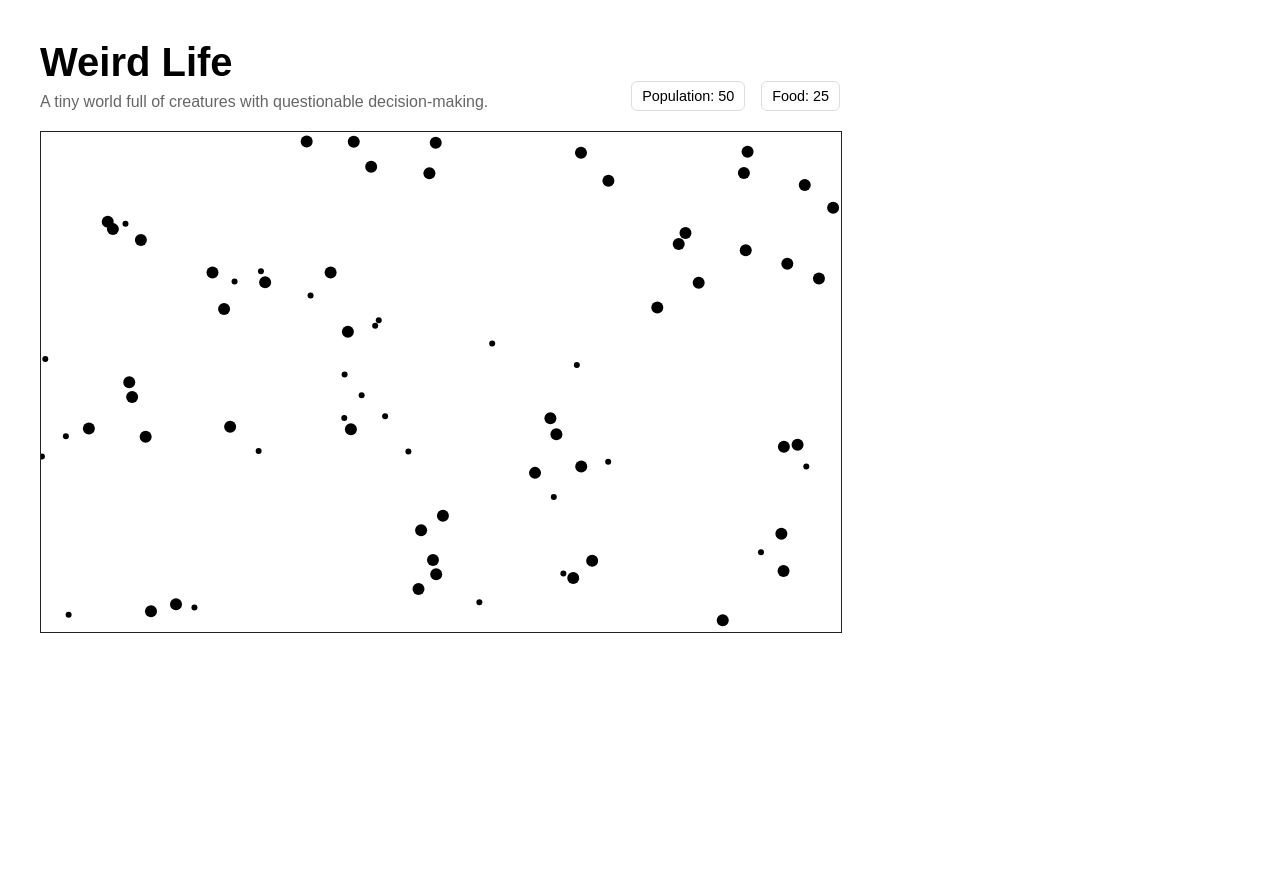
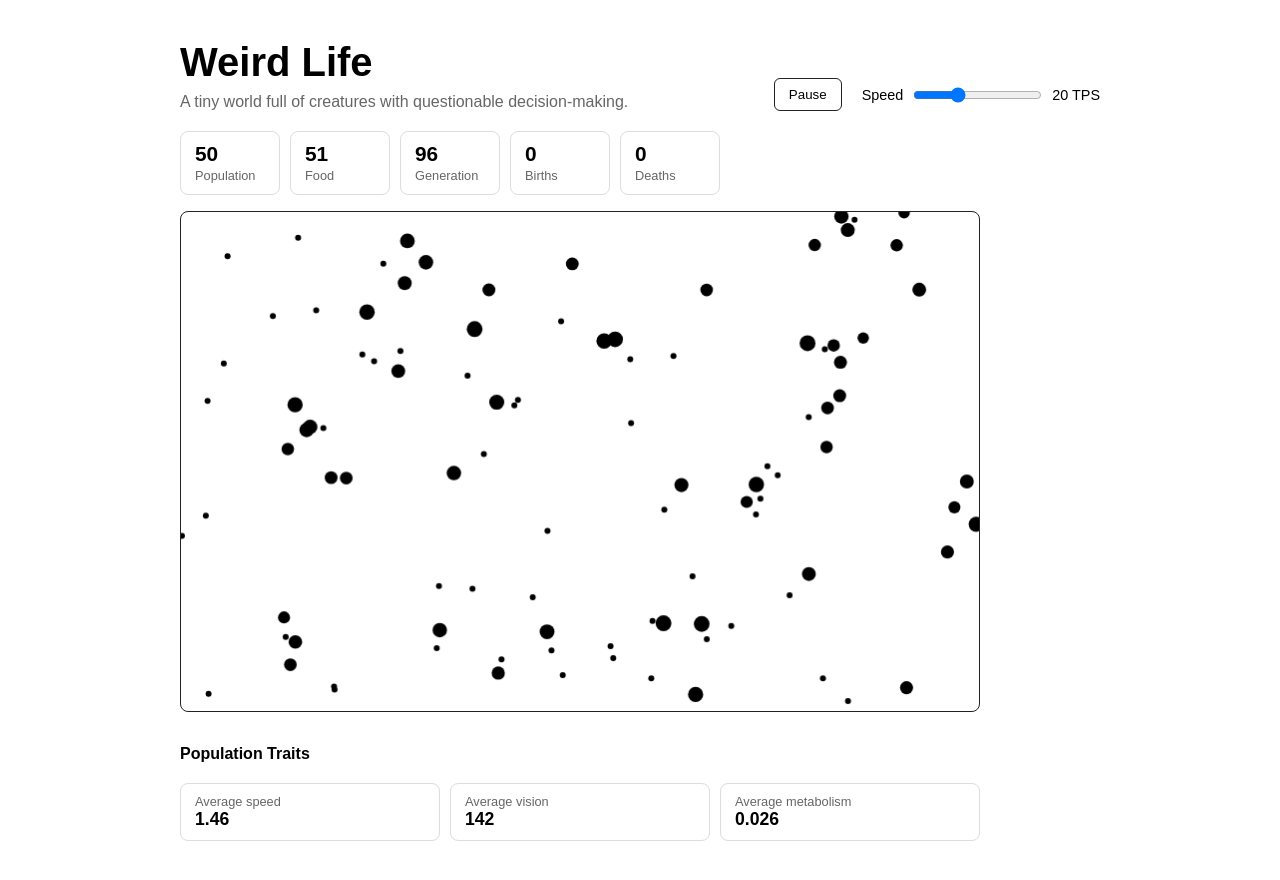
Before and after one commit to darsindavid/weird-life, a React (Vite) app: page / in a window 1280 px wide. Before the commit the page ends 800 px from the top, so only its background shows below. Built offline with nearby package versions, Linux system fonts and the light colour scheme.

Commit message:
feat: introduce reproduction and evolutionary traits

```diff
--- a/src/App.css
+++ b/src/App.css
@@ -1,13 +1,15 @@
 main {
   min-height: 100vh;
   padding: 40px;
+  max-width: 1000px;
+  margin: 0 auto;
 }
 
-.header {
-  width: 800px;
+header {
   display: flex;
   justify-content: space-between;
   align-items: end;
+  gap: 30px;
   margin-bottom: 20px;
 }
 
@@ -21,19 +23,97 @@ p {
   color: #666;
 }
 
-.stats {
+.controls {
   display: flex;
-  gap: 16px;
+  align-items: center;
+  gap: 20px;
+}
+
+button {
+  padding: 8px 14px;
+  border: 1px solid #222;
+  background: white;
+  border-radius: 6px;
+  cursor: pointer;
+}
+
+button:hover {
+  background: #f2f2f2;
+}
+
+label {
+  display: flex;
+  align-items: center;
+  gap: 8px;
   font-size: 0.9rem;
 }
 
+.stats {
+  display: flex;
+  gap: 10px;
+  margin-bottom: 16px;
+}
+
+.stats div {
+  min-width: 100px;
+  padding: 10px 14px;
+  border: 1px solid #ddd;
+  border-radius: 8px;
+}
+
+.stats strong {
+  display: block;
+  font-size: 1.3rem;
+}
+
 .stats span {
-  padding: 6px 10px;
-  border: 1px solid #ddd;
-  border-radius: 6px;
+  color: #666;
+  font-size: 0.8rem;
 }
 
 canvas {
   display: block;
+  width: 800px;
+  max-width: 100%;
   border: 1px solid #222;
+  border-radius: 8px;
 }
+
+.traits {
+  margin-top: 20px;
+  width: 800px;
+  max-width: 100%;
+}
+
+.traits h2 {
+  font-size: 1rem;
+  margin-bottom: 10px;
+}
+
+.traits {
+  display: flex;
+  flex-wrap: wrap;
+  gap: 10px;
+}
+
+.traits h2 {
+  width: 100%;
+}
+
+.traits div {
+  flex: 1;
+  min-width: 150px;
+  padding: 10px 14px;
+  border: 1px solid #ddd;
+  border-radius: 8px;
+}
+
+.traits span {
+  display: block;
+  color: #666;
+  font-size: 0.8rem;
+}
+
+.traits strong {
+  font-size: 1.1rem;
+}
--- a/src/App.tsx
+++ b/src/App.tsx
@@ -8,8 +8,19 @@ const SIMULATION_TPS = 20
 
 function App() {
   const canvasRef = useRef<HTMLCanvasElement>(null)
+
+  const [running, setRunning] = useState(true)
+  const [simulationSpeed, setSimulationSpeed] = useState(20)
+
   const [population, setPopulation] = useState(0)
   const [foodCount, setFoodCount] = useState(0)
+  const [generation, setGeneration] = useState(0)
+  const [births, setBirths] = useState(0)
+  const [deaths, setDeaths] = useState(0)
+
+  const [averageSpeed, setAverageSpeed] = useState(0)
+  const [averageVision, setAverageVision] = useState(0)
+  const [averageMetabolism, setAverageMetabolism] = useState(0)
 
   useEffect(() => {
     const canvas = canvasRef.current
@@ -29,15 +40,24 @@ function App() {
     let animationFrameId: number
     let lastSimulationTime = performance.now()
 
-    const simulationInterval = 1000 / SIMULATION_TPS
+    const animate = (currentTime: number) => {
+      if (running) {
+        const simulationInterval = 1000 / simulationSpeed
 
-    const animate = (currentTime: number) => {
-      if (currentTime - lastSimulationTime >= simulationInterval) {
-        world.update()
-        lastSimulationTime = currentTime
+        if (currentTime - lastSimulationTime >= simulationInterval) {
+          world.update()
+          lastSimulationTime = currentTime
 
-        setPopulation(world.blobs.length)
-        setFoodCount(world.foods.length)
+          setPopulation(world.blobs.length)
+          setFoodCount(world.foods.length)
+          setGeneration(world.generation)
+          setBirths(world.births)
+          setDeaths(world.deaths)
+
+          setAverageSpeed(world.getAverageSpeed())
+          setAverageVision(world.getAverageVision())
+          setAverageMetabolism(world.getAverageMetabolism())
+        }
       }
 
       context.clearRect(0, 0, WORLD_WIDTH, WORLD_HEIGHT)
@@ -49,8 +69,10 @@ function App() {
       }
 
       for (const blob of world.blobs) {
+        const radius = 4 + blob.genome.speed * 2
+
         context.beginPath()
-        context.arc(blob.x, blob.y, 6, 0, Math.PI * 2)
+        context.arc(blob.x, blob.y, radius, 0, Math.PI * 2)
         context.fill()
       }
 
@@ -62,19 +84,64 @@ function App() {
     return () => {
       cancelAnimationFrame(animationFrameId)
     }
-  }, [])
+  }, [running, simulationSpeed])
 
   return (
     <main>
-      <section className="header">
+      <header>
         <div>
           <h1>Weird Life</h1>
-          <p>A tiny world full of creatures with questionable decision-making.</p>
+          <p>
+            A tiny world full of creatures with questionable
+            decision-making.
+          </p>
         </div>
 
-        <div className="stats">
-          <span>Population: {population}</span>
-          <span>Food: {foodCount}</span>
+        <div className="controls">
+          <button onClick={() => setRunning((value) => !value)}>
+            {running ? 'Pause' : 'Run'}
+          </button>
+
+          <label>
+            Speed
+            <input
+              type="range"
+              min="1"
+              max="60"
+              value={simulationSpeed}
+              onChange={(event) =>
+                setSimulationSpeed(Number(event.target.value))
+              }
+            />
+            {simulationSpeed} TPS
+          </label>
+        </div>
+      </header>
+
+      <section className="stats">
+        <div>
+          <strong>{population}</strong>
+          <span>Population</span>
+        </div>
+
+        <div>
+          <strong>{foodCount}</strong>
+          <span>Food</span>
+        </div>
+
+        <div>
+          <strong>{generation}</strong>
+          <span>Generation</span>
+        </div>
+
+        <div>
+          <strong>{births}</strong>
+          <span>Births</span>
+        </div>
+
+        <div>
+          <strong>{deaths}</strong>
+          <span>Deaths</span>
         </div>
       </section>
 
@@ -83,6 +150,25 @@ function App() {
         width={WORLD_WIDTH}
         height={WORLD_HEIGHT}
       />
+
+      <section className="traits">
+        <h2>Population Traits</h2>
+
+        <div>
+          <span>Average speed</span>
+          <strong>{averageSpeed.toFixed(2)}</strong>
+        </div>
+
+        <div>
+          <span>Average vision</span>
+          <strong>{averageVision.toFixed(0)}</strong>
+        </div>
+
+        <div>
+          <span>Average metabolism</span>
+          <strong>{averageMetabolism.toFixed(3)}</strong>
+        </div>
+      </section>
     </main>
   )
 }
--- a/src/simulation/Blob.ts
+++ b/src/simulation/Blob.ts
@@ -1,4 +1,9 @@
 import { Food } from './Food'
+import {
+  createRandomGenome,
+  mutateGenome,
+  type Genome,
+} from './Genome'
 
 export class Blob {
   x: number
@@ -7,26 +12,30 @@ export class Blob {
   vy: number
   energy: number
   age: number
+  genome: Genome
 
-  private readonly maxSpeed = 1.5
-  private readonly energyDrain = 0.02
-  private readonly foodDetectionRange = 120
   private readonly eatingDistance = 8
 
-  constructor(x: number, y: number) {
+  constructor(
+    x: number,
+    y: number,
+    genome: Genome = createRandomGenome(),
+    energy = 100,
+  ) {
     this.x = x
     this.y = y
 
     this.vx = (Math.random() - 0.5) * 2
     this.vy = (Math.random() - 0.5) * 2
 
-    this.energy = 100
+    this.energy = energy
     this.age = 0
+    this.genome = genome
   }
 
   update(width: number, height: number, foods: Food[]) {
     this.age += 1
-    this.energy -= this.energyDrain
+    this.energy -= this.genome.metabolism
 
     const nearestFood = this.findNearestFood(foods)
 
@@ -46,7 +55,7 @@ export class Blob {
 
   private findNearestFood(foods: Food[]) {
     let nearestFood: Food | null = null
-    let nearestDistance = this.foodDetectionRange
+    let nearestDistance = this.genome.vision
 
     for (const food of foods) {
       const distance = this.distanceTo(food.x, food.y)
@@ -85,9 +94,9 @@ export class Blob {
   private limitSpeed() {
     const speed = Math.sqrt(this.vx * this.vx + this.vy * this.vy)
 
-    if (speed > this.maxSpeed) {
-      this.vx = (this.vx / speed) * this.maxSpeed
-      this.vy = (this.vy / speed) * this.maxSpeed
+    if (speed > this.genome.speed) {
+      this.vx = (this.vx / speed) * this.genome.speed
+      this.vy = (this.vy / speed) * this.genome.speed
     }
   }
 
@@ -119,6 +128,25 @@ export class Blob {
     }
   }
 
+  canReproduce() {
+    return this.energy >= this.genome.reproductionThreshold
+  }
+
+  reproduce() {
+    const offspringEnergy = this.energy / 2
+
+    this.energy = offspringEnergy
+
+    const offspringGenome = mutateGenome(this.genome)
+
+    return new Blob(
+      this.x + (Math.random() - 0.5) * 10,
+      this.y + (Math.random() - 0.5) * 10,
+      offspringGenome,
+      offspringEnergy,
+    )
+  }
+
   private distanceTo(x: number, y: number) {
     const dx = x - this.x
     const dy = y - this.y
--- /dev/null
+++ b/src/simulation/Genome.ts
@@ -0,0 +1,34 @@
+export interface Genome {
+  speed: number
+  vision: number
+  metabolism: number
+  reproductionThreshold: number
+}
+
+export function createRandomGenome(): Genome {
+  return {
+    speed: 0.8 + Math.random() * 1.2,
+    vision: 80 + Math.random() * 120,
+    metabolism: 0.015 + Math.random() * 0.025,
+    reproductionThreshold: 140 + Math.random() * 60,
+  }
+}
+
+export function mutateGenome(parent: Genome): Genome {
+  return {
+    speed: Math.max(0.5, parent.speed + randomMutation(0.15)),
+    vision: Math.max(40, parent.vision + randomMutation(15)),
+    metabolism: Math.max(
+      0.005,
+      parent.metabolism + randomMutation(0.005),
+    ),
+    reproductionThreshold: Math.max(
+      100,
+      parent.reproductionThreshold + randomMutation(10),
+    ),
+  }
+}
+
+function randomMutation(amount: number) {
+  return (Math.random() - 0.5) * 2 * amount
+}
--- a/src/simulation/World.ts
+++ b/src/simulation/World.ts
@@ -7,8 +7,13 @@ export class World {
   blobs: Blob[]
   foods: Food[]
 
-  private readonly foodSpawnChance = 0.04
-  private readonly maxFood = 150
+  generation: number
+  births: number
+  deaths: number
+
+  private readonly foodSpawnChance = 0.12
+  private readonly maxFood = 200
+  private readonly maxPopulation = 200
 
   constructor(width: number, height: number, initialPopulation: number) {
     this.width = width
@@ -16,16 +21,24 @@ export class World {
     this.blobs = []
     this.foods = []
 
+    this.generation = 0
+    this.births = 0
+    this.deaths = 0
+
     for (let i = 0; i < initialPopulation; i++) {
       this.addRandomBlob()
     }
 
-    for (let i = 0; i < 50; i++) {
+    for (let i = 0; i < 75; i++) {
       this.addRandomFood()
     }
   }
 
   addRandomBlob() {
+    if (this.blobs.length >= this.maxPopulation) {
+      return
+    }
+
     const blob = new Blob(
       Math.random() * this.width,
       Math.random() * this.height,
@@ -48,13 +61,71 @@ export class World {
   }
 
   update() {
+    this.generation += 1
+
     this.spawnFood()
+
+    const offspring: Blob[] = []
 
     for (const blob of this.blobs) {
       blob.update(this.width, this.height, this.foods)
+
+      if (
+        blob.canReproduce() &&
+        this.blobs.length + offspring.length < this.maxPopulation
+      ) {
+        offspring.push(blob.reproduce())
+      }
     }
 
+    this.blobs.push(...offspring)
+
+    this.births += offspring.length
+
+    const populationBeforeDeath = this.blobs.length
+
     this.blobs = this.blobs.filter((blob) => blob.isAlive())
+
+    this.deaths += populationBeforeDeath - this.blobs.length
+  }
+
+  getAverageSpeed() {
+    if (this.blobs.length === 0) {
+      return 0
+    }
+
+    const total = this.blobs.reduce(
+      (sum, blob) => sum + blob.genome.speed,
+      0,
+    )
+
+    return total / this.blobs.length
+  }
+
+  getAverageVision() {
+    if (this.blobs.length === 0) {
+      return 0
+    }
+
+    const total = this.blobs.reduce(
+      (sum, blob) => sum + blob.genome.vision,
+      0,
+    )
+
+    return total / this.blobs.length
+  }
+
+  getAverageMetabolism() {
+    if (this.blobs.length === 0) {
+      return 0
+    }
+
+    const total = this.blobs.reduce(
+      (sum, blob) => sum + blob.genome.metabolism,
+      0,
+    )
+
+    return total / this.blobs.length
   }
 
   private spawnFood() {
```
